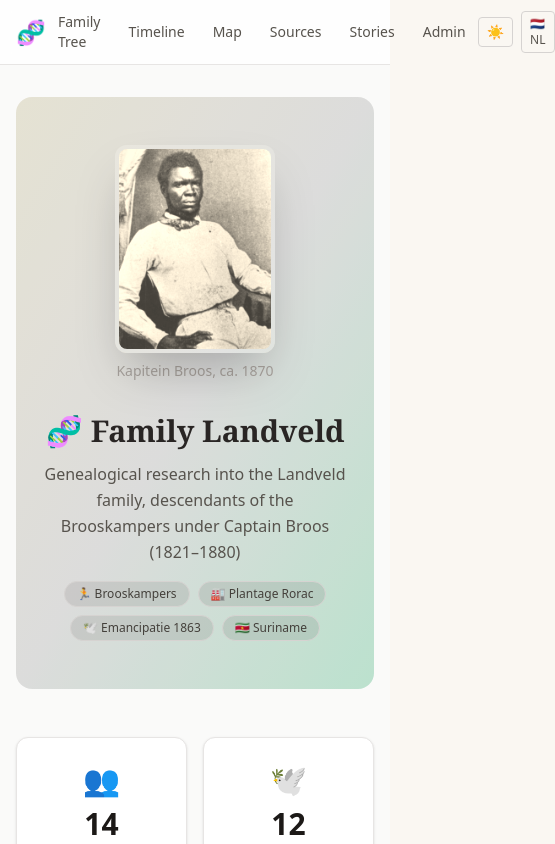
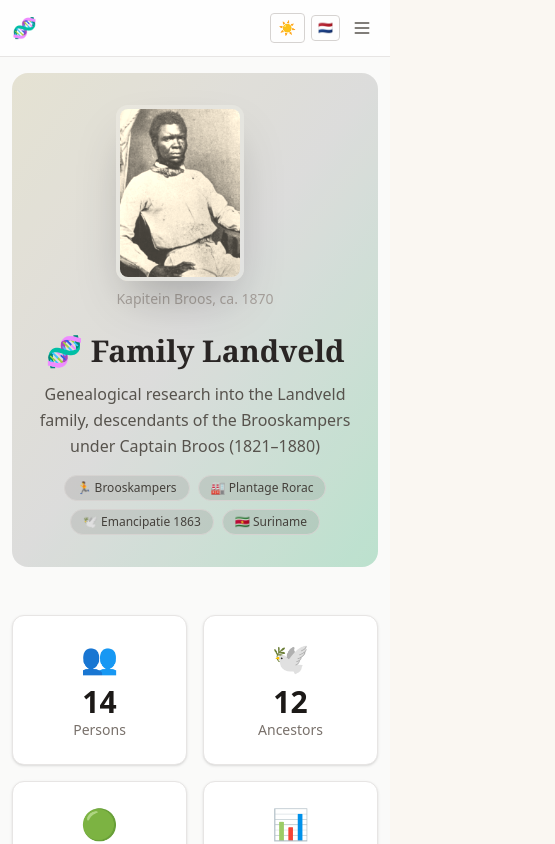
Before and after one commit to chaitoe/familie-landveld, a Next.js app: page /en in a window 390 px wide. Shown: the top 844 px of the page, 555 px wide, since content can reach past the window. Built offline with nearby package versions, Linux system fonts and the light colour scheme.

Commit message:
📱 Mobile responsive: hamburger menu, adaptive layouts, touch-friendly

```diff
--- a/app/[locale]/beheer/page.tsx
+++ b/app/[locale]/beheer/page.tsx
@@ -58,7 +58,8 @@
       <div>
         <h2 className="font-serif text-xl font-semibold text-stone-800 dark:text-stone-200 mb-4">Personen</h2>
         <div className="bg-white dark:bg-stone-800 border border-stone-200 dark:border-stone-700 rounded-xl overflow-hidden">
-          <table className="w-full text-sm">
+          <div className="overflow-x-auto">
+          <table className="w-full text-sm min-w-[600px]">
             <thead className="bg-stone-50 dark:bg-stone-700 border-b border-stone-200 dark:border-stone-600">
               <tr>
                 <th className="text-left px-4 py-3 font-medium text-stone-600 dark:text-stone-400">Ref</th>
@@ -93,6 +94,7 @@
               ))}
             </tbody>
           </table>
+          </div>
         </div>
       </div>
     </div>
--- a/app/[locale]/layout.tsx
+++ b/app/[locale]/layout.tsx
@@ -24,11 +24,11 @@
     <NextIntlClientProvider messages={messages}>
       <div className="min-h-screen bg-stone-50 dark:bg-stone-900 transition-colors">
         <MainNav />
-        <main className="max-w-7xl mx-auto px-4 sm:px-6 lg:px-8 py-8">
+        <main className="max-w-7xl mx-auto px-3 sm:px-6 lg:px-8 py-4 sm:py-8">
           {children}
         </main>
-        <footer className="border-t border-stone-200 dark:border-stone-700 bg-white dark:bg-stone-800 py-8 mt-16 transition-colors">
-          <div className="max-w-7xl mx-auto px-4 text-center text-sm">
+        <footer className="border-t border-stone-200 dark:border-stone-700 bg-white dark:bg-stone-800 py-6 sm:py-8 mt-12 sm:mt-16 transition-colors">
+          <div className="max-w-7xl mx-auto px-4 text-center text-xs sm:text-sm">
             <p className="text-stone-600 dark:text-stone-300 font-serif">🧬 Familie Landveld — Stamboomonderzoek Suriname</p>
             <p className="text-stone-400 dark:text-stone-500 mt-1">Afstammelingen van de Brooskampers onder Kapitein Broos (1821–1880)</p>
             <div className="mt-4 pt-4 border-t border-stone-100 dark:border-stone-700">
--- a/app/[locale]/page.tsx
+++ b/app/[locale]/page.tsx
@@ -14,12 +14,12 @@
       {/* ── Hero met Kapitein Broos foto ───────────────── */}
       <div className="relative overflow-hidden rounded-2xl bg-gradient-to-br from-amber-50 via-stone-100 to-emerald-100 dark:from-stone-800 dark:via-stone-700 dark:to-emerald-900">
         <div className="absolute inset-0 bg-black/10 dark:bg-black/40 z-10" />
-        <div className="relative z-20 flex flex-col md:flex-row items-center gap-8 px-6 py-12 md:py-16">
+        <div className="relative z-20 flex flex-col md:flex-row items-center gap-6 md:gap-8 px-4 sm:px-6 py-8 sm:py-12 md:py-16">
           <div className="flex-shrink-0">
             <img
               src="/media/kapitein-broos-1870.png"
               alt="Kapitein Broos, circa 1870 — foto door S. del Castilho"
-              className="w-40 h-52 md:w-48 md:h-64 object-cover rounded-xl border-4 border-white/20 dark:border-white/20 shadow-2xl sepia-[0.4]"
+              className="w-32 h-44 sm:w-40 sm:h-52 md:w-48 md:h-64 object-cover rounded-xl border-4 border-white/20 dark:border-white/20 shadow-2xl sepia-[0.4]"
             />
             <p className="text-center text-sm text-stone-400 dark:text-stone-400 mt-2 font-medium">Kapitein Broos, ca. 1870</p>
           </div>
--- a/components/admin/PersonEditor.tsx
+++ b/components/admin/PersonEditor.tsx
@@ -88,7 +88,7 @@
 
   return (
     <form onSubmit={handleSubmit} className="space-y-6">
-      <div className="grid grid-cols-1 md:grid-cols-2 gap-4">
+      <div className="grid grid-cols-1 sm:grid-cols-2 gap-4">
         {isNew && (
           <>
             <Field label="Bestands-ID" value={form.id} onChange={v => setForm(f => ({ ...f, id: v }))} placeholder="landveld-nieuw" />
--- a/components/layout/MainNav.tsx
+++ b/components/layout/MainNav.tsx
@@ -1,9 +1,9 @@
 'use client';
 
+import { useState } from 'react';
 import Link from 'next/link';
 import { usePathname } from 'next/navigation';
 import { useLocale, useTranslations } from 'next-intl';
-
 import { ThemeToggle } from './ThemeToggle';
 
 const navItems = [
@@ -19,22 +19,23 @@
   const pathname = usePathname();
   const locale = useLocale();
   const t = useTranslations('nav');
+  const [menuOpen, setMenuOpen] = useState(false);
 
   return (
     <nav className="border-b border-stone-200 dark:border-stone-700 bg-white/80 dark:bg-stone-900/80 backdrop-blur-sm sticky top-0 z-50">
-      <div className="max-w-7xl mx-auto px-4 sm:px-6 lg:px-8">
-        <div className="flex items-center justify-between h-16">
+      <div className="max-w-7xl mx-auto px-3 sm:px-6 lg:px-8">
+        <div className="flex items-center justify-between h-14 sm:h-16">
           {/* Logo */}
           <Link
             href={`/${locale}`}
-            className="flex items-center gap-2 font-serif text-xl font-bold text-stone-800 dark:text-stone-100 hover:text-emerald-800 dark:hover:text-emerald-400 transition-colors"
+            className="flex items-center gap-1.5 sm:gap-2 font-serif text-lg sm:text-xl font-bold text-stone-800 dark:text-stone-100 hover:text-emerald-800 dark:hover:text-emerald-400 transition-colors flex-shrink-0"
           >
-            <span className="text-2xl">🧬</span>
+            <span className="text-xl sm:text-2xl">🧬</span>
             <span className="hidden sm:inline">Familie Landveld</span>
           </Link>
 
-          {/* Nav Links */}
-          <div className="flex items-center gap-1">
+          {/* Desktop Nav */}
+          <div className="hidden md:flex items-center gap-0.5 lg:gap-1">
             {navItems.map((item) => {
               const href = `/${locale}${item.href}`;
               const isActive = pathname.startsWith(href);
@@ -42,7 +43,7 @@
                 <Link
                   key={item.key}
                   href={href}
-                  className={`px-3 py-2 rounded-md text-sm font-medium transition-colors ${
+                  className={`px-2 lg:px-3 py-2 rounded-md text-xs lg:text-sm font-medium transition-colors whitespace-nowrap ${
                     isActive
                       ? 'bg-emerald-50 dark:bg-emerald-900/30 text-emerald-800 dark:text-emerald-300'
                       : 'text-stone-600 dark:text-stone-400 hover:text-stone-900 dark:hover:text-stone-100 hover:bg-stone-100 dark:hover:bg-stone-800'
@@ -54,12 +55,50 @@
             })}
           </div>
 
-          {/* Language Switcher + Theme */}
-          <div className="flex items-center gap-2">
+          {/* Right side */}
+          <div className="flex items-center gap-1.5 sm:gap-2 flex-shrink-0">
             <ThemeToggle />
             <LanguageSwitch />
+            {/* Hamburger */}
+            <button
+              onClick={() => setMenuOpen(!menuOpen)}
+              className="md:hidden p-1.5 rounded-md text-stone-600 dark:text-stone-400 hover:bg-stone-100 dark:hover:bg-stone-800"
+              aria-label="Menu"
+            >
+              <svg className="w-5 h-5" fill="none" stroke="currentColor" viewBox="0 0 24 24">
+                {menuOpen ? (
+                  <path strokeLinecap="round" strokeLinejoin="round" strokeWidth={2} d="M6 18L18 6M6 6l12 12" />
+                ) : (
+                  <path strokeLinecap="round" strokeLinejoin="round" strokeWidth={2} d="M4 6h16M4 12h16M4 18h16" />
+                )}
+              </svg>
+            </button>
           </div>
         </div>
+
+        {/* Mobile Menu */}
+        {menuOpen && (
+          <div className="md:hidden border-t border-stone-200 dark:border-stone-700 py-2 pb-4 space-y-1">
+            {navItems.map((item) => {
+              const href = `/${locale}${item.href}`;
+              const isActive = pathname.startsWith(href);
+              return (
+                <Link
+                  key={item.key}
+                  href={href}
+                  onClick={() => setMenuOpen(false)}
+                  className={`block px-3 py-2.5 rounded-md text-sm font-medium transition-colors ${
+                    isActive
+                      ? 'bg-emerald-50 dark:bg-emerald-900/30 text-emerald-800 dark:text-emerald-300'
+                      : 'text-stone-600 dark:text-stone-400 hover:bg-stone-100 dark:hover:bg-stone-800'
+                  }`}
+                >
+                  {t(item.key)}
+                </Link>
+              );
+            })}
+          </div>
+        )}
       </div>
     </nav>
   );
@@ -68,16 +107,15 @@
 function LanguageSwitch() {
   const locale = useLocale();
   const pathname = usePathname();
-
   const switchTo = locale === 'nl' ? 'en' : 'nl';
   const newPath = pathname.replace(`/${locale}`, `/${switchTo}`);
 
   return (
     <Link
       href={newPath}
-      className="px-2 py-1 text-xs font-medium rounded border border-stone-300 dark:border-stone-600 text-stone-600 dark:text-stone-400 hover:bg-stone-100 dark:hover:bg-stone-800 transition-colors"
+      className="px-1.5 sm:px-2 py-1 text-xs font-medium rounded border border-stone-300 dark:border-stone-600 text-stone-600 dark:text-stone-400 hover:bg-stone-100 dark:hover:bg-stone-800 transition-colors"
     >
-      {switchTo === 'nl' ? '🇳🇱 NL' : '🇬🇧 EN'}
+      {switchTo === 'nl' ? '🇳🇱' : '🇬🇧'}
     </Link>
   );
 }
--- a/components/person/PersonDetail.tsx
+++ b/components/person/PersonDetail.tsx
@@ -30,7 +30,7 @@
             <img
               src="/media/kapitein-broos-1870.png"
               alt={`${person.firstName} ${person.lastName}`}
-              className="w-36 h-48 object-cover rounded-lg border-2 border-stone-200 dark:border-stone-600 shadow-md sepia-[0.3]"
+                className="w-28 h-40 sm:w-36 sm:h-48 object-cover rounded-lg border-2 border-stone-200 dark:border-stone-600 shadow-md sepia-[0.3]"
             />
           </div>
         )}
--- a/components/tree/FamilyTree.tsx
+++ b/components/tree/FamilyTree.tsx
@@ -82,7 +82,7 @@
   const defaultViewport = useMemo(() => ({ x: 300, y: 50, zoom: 0.9 }), []);
 
   return (
-    <div className="w-full h-[600px] border border-stone-200 rounded-xl overflow-hidden bg-stone-50">
+    <div className="w-full h-[400px] sm:h-[500px] md:h-[600px] border border-stone-200 dark:border-stone-700 rounded-xl overflow-hidden bg-stone-50 dark:bg-stone-900">
       <ReactFlow
         nodes={nodes}
         edges={edges}
```
